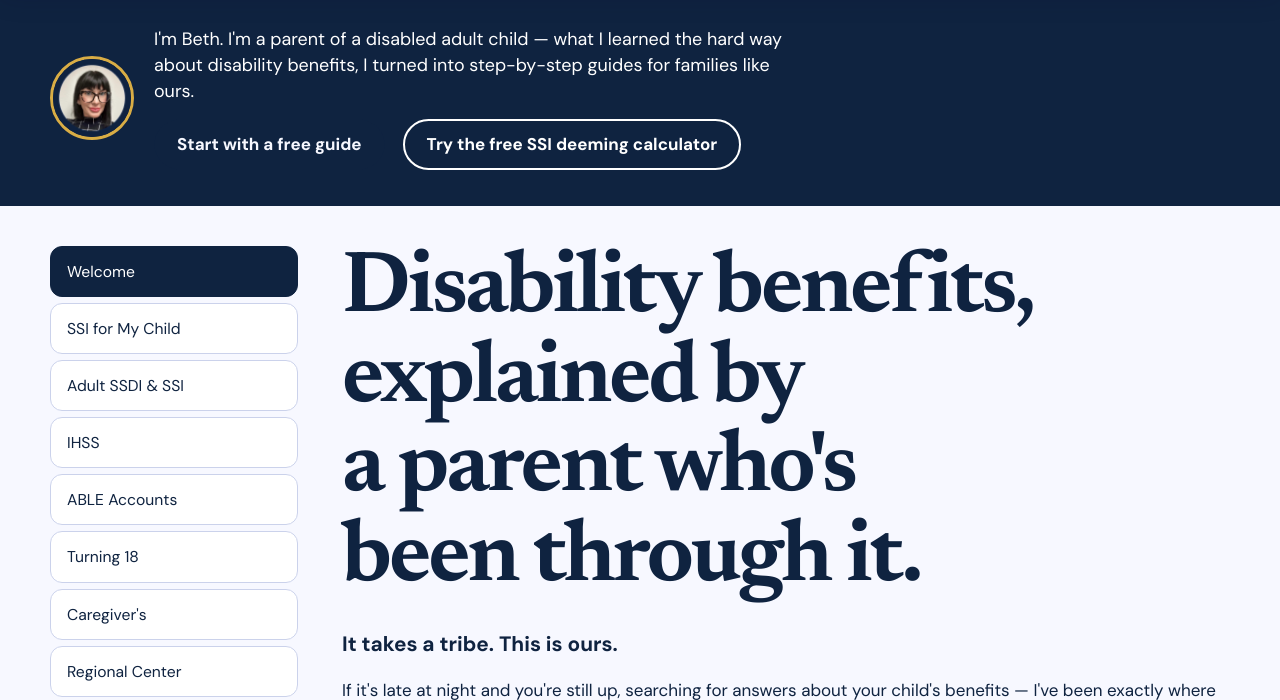
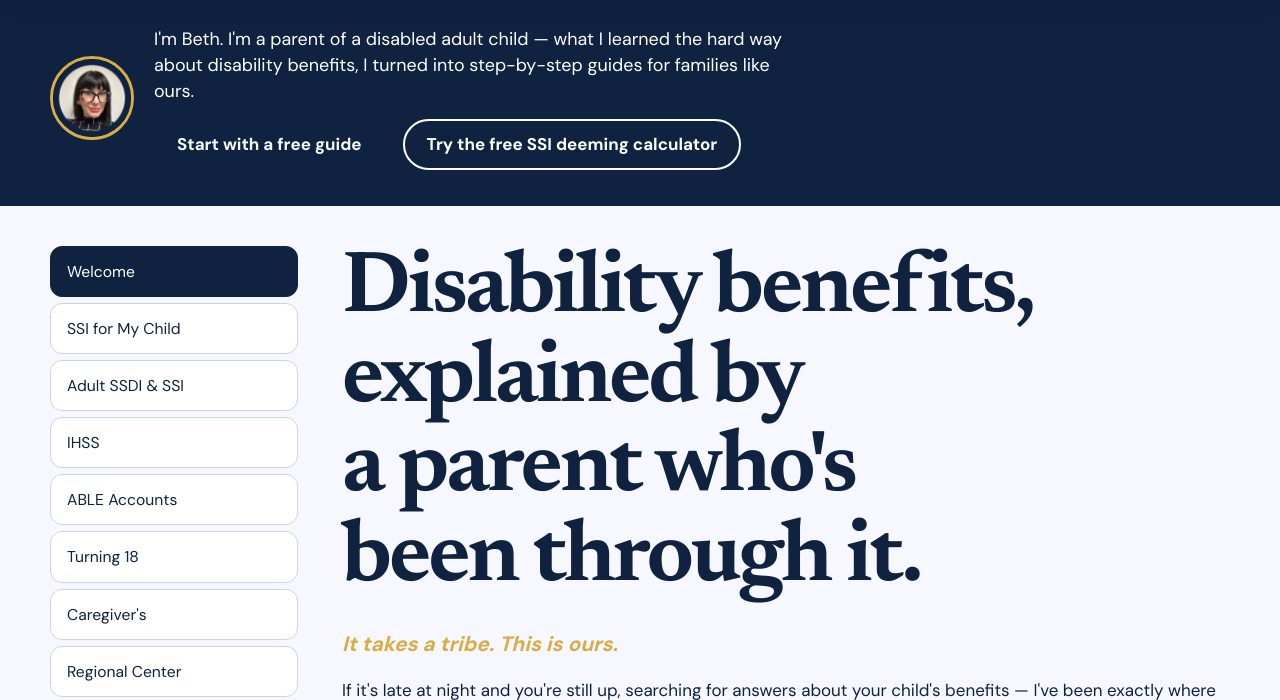
Before and after one commit to anchorandableco/anchor-able-website, a plain HTML site: page index.html in a window 1280 px wide. Shown: the part 118-818 px from the top of the page. Drawn offline with Linux system fonts and the light colour scheme.

Commit message:
Make tribe line gold italic

```diff
--- a/index.html
+++ b/index.html
@@ -319,7 +319,7 @@
     .panel-cards { display: grid; gap: 20px; max-width: 780px; }
     .warm-line { font-size: 1.07rem; font-style: italic; margin: 0 0 16px; }
     .panel-short { font-size: 1.02rem; margin: 0 0 20px; max-width: 780px; }
-    .tribe-line { font-size: 1.3rem; font-weight: 800; color: var(--ink); margin: 4px 0 12px; }
+    .tribe-line { font-size: 1.3rem; font-weight: 800; font-style: italic; color: var(--gold); margin: 4px 0 12px; }
     .proof-line { font-weight: 700; margin: 18px 0 6px; }
     .welcome-img { width: 100%; max-width: 780px; border-radius: var(--radius); margin-top: 20px; display: block; }
     .calc-promo { margin-top: 20px; padding: 18px 20px; border: 1px solid var(--line); border-radius: var(--radius); max-width: 780px; }
```
